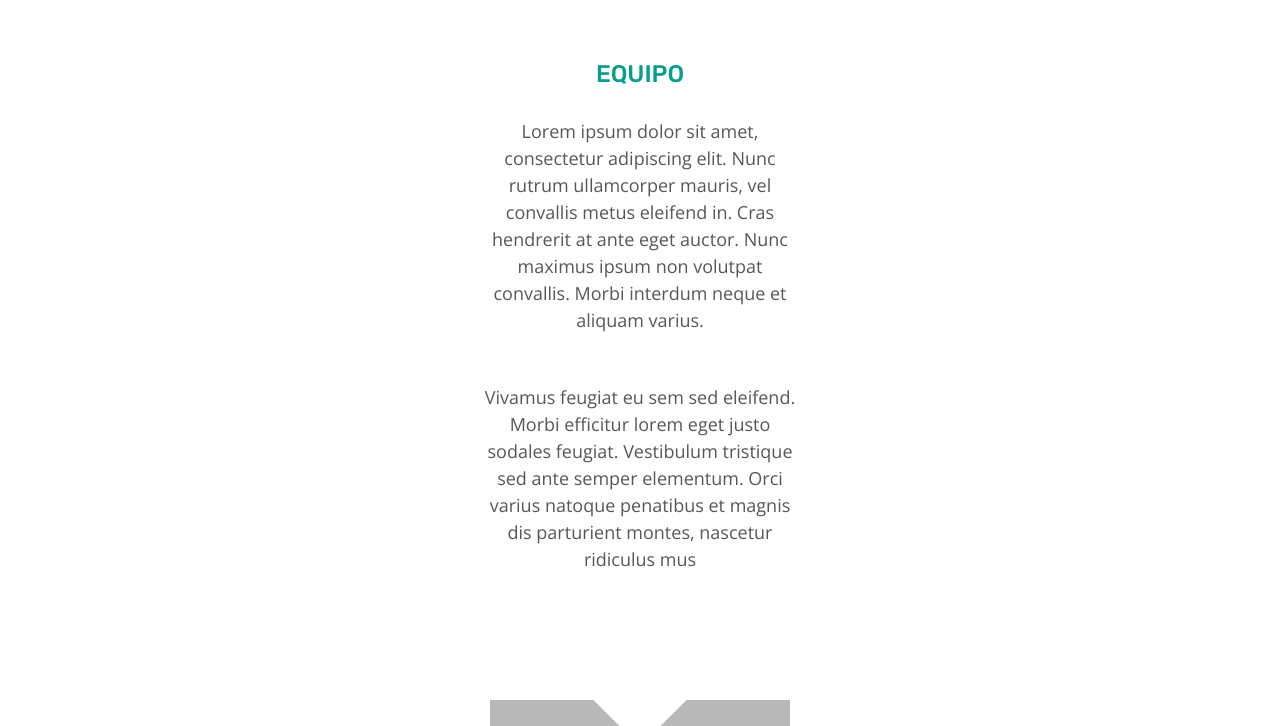
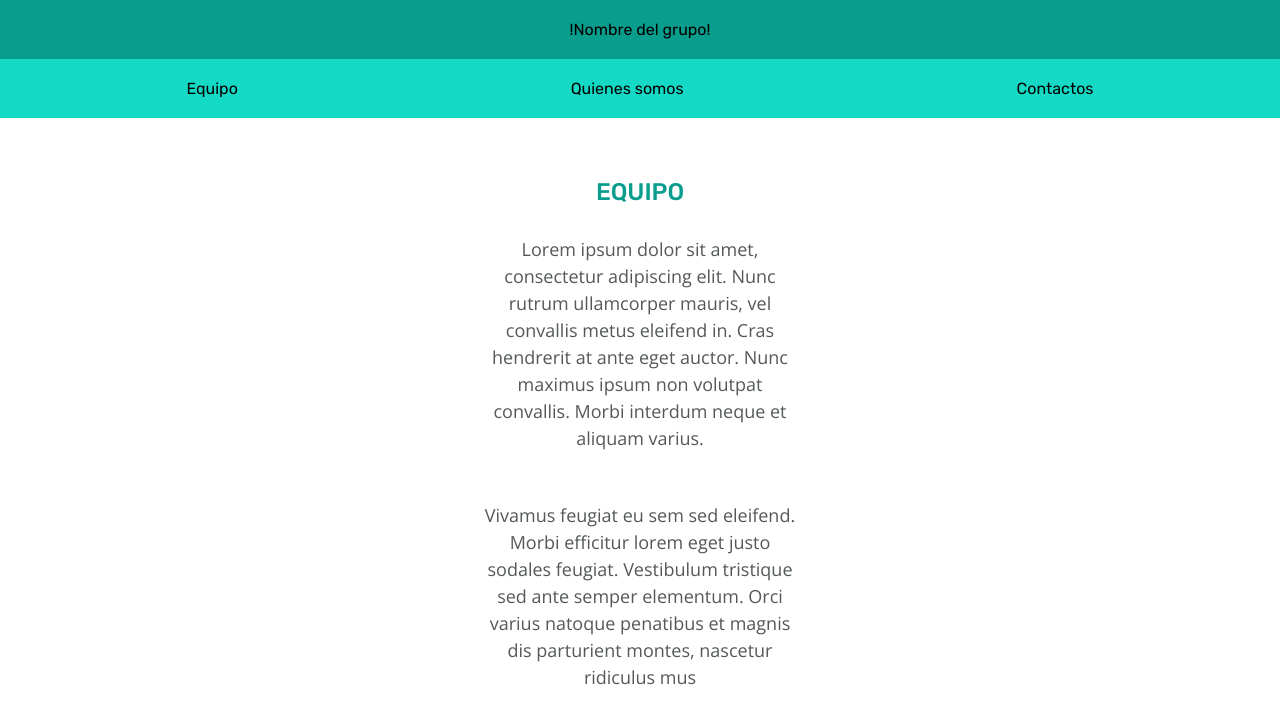
Before and after one commit to LorenaSTN/project-promo-y-module-1-team-1, a plain HTML site: page index.html in a window 1280 px wide. Shown: the top 726 px of the page. Drawn offline with nearby package versions, Linux system fonts and the light colour scheme.

Commit message:
cambios generales

```diff
--- a/index.html
+++ b/index.html
@@ -9,8 +9,10 @@
 
     <!-- FUENTE RUBIK -->
 
+    <link rel="stylesheet" href="./styles/reset.css">
+    <link rel="stylesheet" href="./styles/style.css">
     <link href="https://fonts.googleapis.com/css2?family=Rubik:ital,wght@0,300..900;1,300..900&display=swap"
-        rel="stylesheet">
+    rel="stylesheet">
 
     <!-- FUENTE OPEN.SANS -->
 
@@ -21,7 +23,22 @@
 </head>
 <body>
 
-    <main>
+   <nav class="elemento-padre-navegador">
+    <section class="nommbre-de-grupo">
+        <div>
+        !Nombre del grupo!
+    </div>
+
+    </section>
+
+    <section class="navegador-elementos">
+<div>Equipo</div>
+<div>Quienes somos</div>
+<div>Contactos</div>
+    </section>
+   </nav>
+
+
     <!-- LAURA -->
         <section class="section-2">
             <h1 class="title-2">EQUIPO</h1>
--- a/styles/style.css
+++ b/styles/style.css
@@ -123,6 +123,26 @@ nav {
     margin-left: 102px;
 }
 
+/* Yesseia navegador*/
+
+.nommbre-de-grupo{
+    display: flex;
+    justify-content: center;
+    padding: 20px;
+    background-color: #099d8d;
+    --font-title: "Rubik", sans-serif;
+}
+.navegador-elementos{
+    display: flex;
+    justify-content: space-around;
+    padding: 20px;
+    --font-title: "Rubik", sans-serif;
+}
+.elemento-padre-navegador{
+    padding: 0;
+    font-family: var(--font-title);
+}
+
 
 /*PARA CENTRAR :Esta solucion de container sale en el video de mobile first de los apuntes, añadir un div.container*/
 
```
